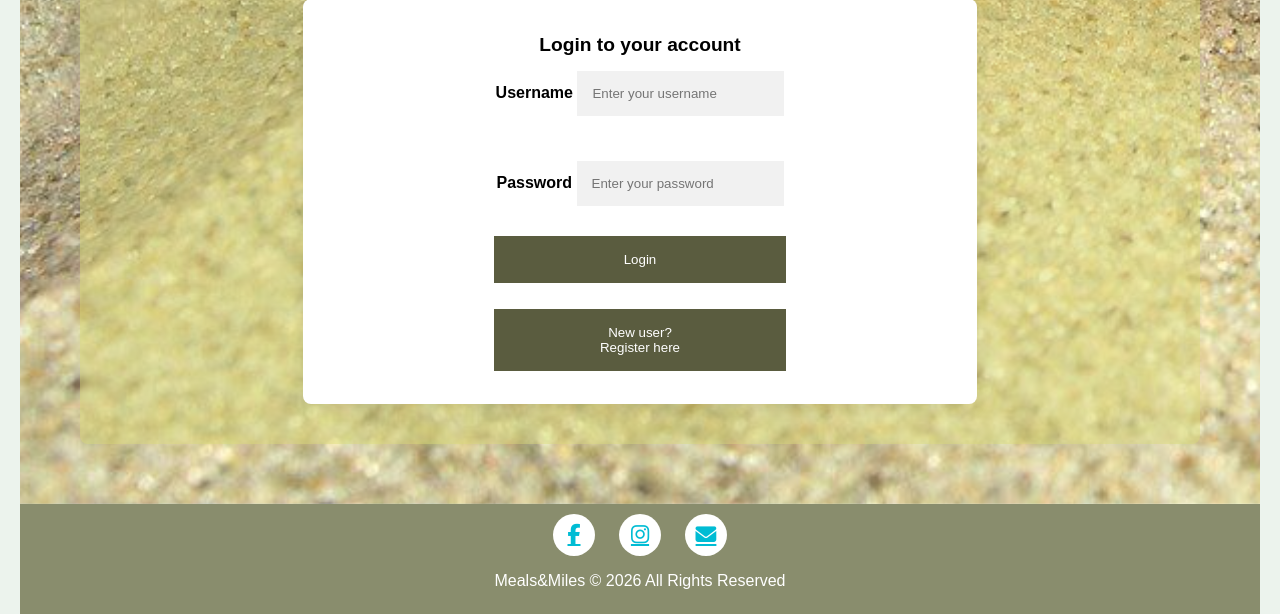
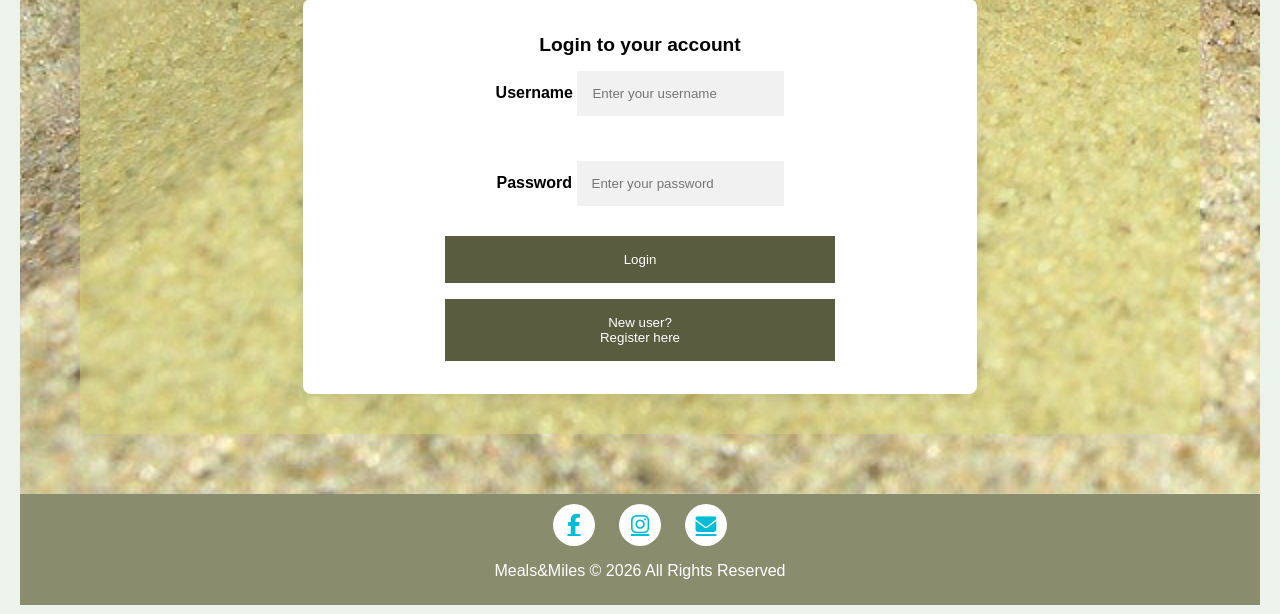
Before and after one commit to jmichael2025/Database-Assignment, a Flask app: page / in a window 1280 px wide. Shown: the part 2882-3496 px from the top of the page. Run offline with Flask 3, Linux system fonts and the light colour scheme; data comes from the database, SQL or seed files in the repository.

Commit message:
Favicon , stylesheet link updated in login page

```diff
--- a/Database/templates/login.html
+++ b/Database/templates/login.html
@@ -1,13 +1,15 @@
 <!DOCTYPE html>
 <html lang="en">
+
 <head>
     <meta charset="UTF-8">
     <title>Meals&Miles</title>
-        <link rel="stylesheet" href="../static/css/login.css"/>
+    <link rel="stylesheet" href="{{ url_for('static', filename='css/login.css') }}">
     <meta name="viewport" content="width=device-width, initial-scale=1.0">
-        <link rel="icon" type="image/x-icon" href="../images/favicon.ico">
+    <link rel="icon" type="image/x-icon" href="{{ url_for('static', filename='images/favicon.ico') }}">
     <link rel="stylesheet" href="https://cdnjs.cloudflare.com/ajax/libs/font-awesome/6.5.1/css/all.min.css">
 </head>
+
 <body>
     <nav class="navbar">
         <div class="nav-left">
@@ -20,7 +22,7 @@
 
         </div>
 
-            <div class="nav-right" id= "navRight">
+        <div class="nav-right" id="navRight">
             <a href="#login-form">Login</a>
             <a href="/register">Register</a>
 
@@ -37,13 +39,15 @@
             <h2>Welcome to Meals & Miles</h2>
             <div class="about">
                 <p>Meals & Miles is a web application designed to connect food and travel enthusiasts.
-                    Users can share their meal experiences and travel stories, creating a vibrant community of like-minded individuals.
-                    With features such as user registration, login, and profile management, Meals & Miles provides a platform for users
+                    Users can share their meal experiences and travel stories, creating a vibrant community of
+                    like-minded individuals.
+                    With features such as user registration, login, and profile management, Meals & Miles provides a
+                    platform for users
                     to express their culinary and travel adventures.
                     Whether you're a food lover or a travel enthusiast, Meals & Miles is the perfect
                     place to share your experiences and connect with others who share your passions.</p>
             </div>
-                <section class="public-feed">
+            <div class="public-feed">
 
                 <h2>Recent Food & Travel Posts</h2>
                 {% for post in posts %}
@@ -52,7 +56,7 @@
                     <p><strong>Posted by:</strong> {{ post.author.username }} </p>
                     <p>{{ post.content }}</p>
                     {% if post.image %}
-                            <img src="{{ url_for('static', filename=post.image) }}"class="feed-image">
+                    <img src="{{ url_for('static', filename=post.image) }}" class="feed-image">
                     {% endif %}
 
                     <div class="feed-actions">
@@ -66,7 +70,7 @@
 
                 </div>
                 {% endfor %}
-                </section>
+            </div>
             <div class="container">
                 <div id="login-form">
                     <form action="/process_login" method="post">
@@ -83,10 +87,13 @@
                         </label>
 
                         <button type="submit" class="loginbtn">Login</button>
-
-                        <div id="lblError" role="alert" {{ error }} ></div>
-
-                        <button type="button" class="regbtn" onclick="window.location.href='/register'"> New user? <br>Register here</button>
+                        {% if error %}
+                        <div id="lblError" role="alert">
+                        {{ error }}
+                        </div>
+                        {% endif %}
+                        <button type="button" class="regbtn" onclick="window.location.href='/register'"> New user?
+                            <br>Register here</button>
                     </form>
                 </div>
             </div>
@@ -99,12 +106,13 @@
             <a href="https://www.instagram.com/_meals_and_miles/">
                 <i class="fab fa-instagram"></i>
             </a>
-                <a href="mailto:info@mealsandmiles.com" >
+            <a href="mailto:info@mealsandmiles.com">
                 <i class="fas fa-envelope"></i>
             </a>
         </div>
         <p>Meals&Miles &copy 2026 All Rights Reserved</p>
     </footer>
-        <script src="../static/js/login.js"></script>
+    <script src="{{ url_for('static', filename='js/login.js') }}"></script>
 </body>
+
 </html>
```
Lines whose indentation alone changed are shown as unchanged.
